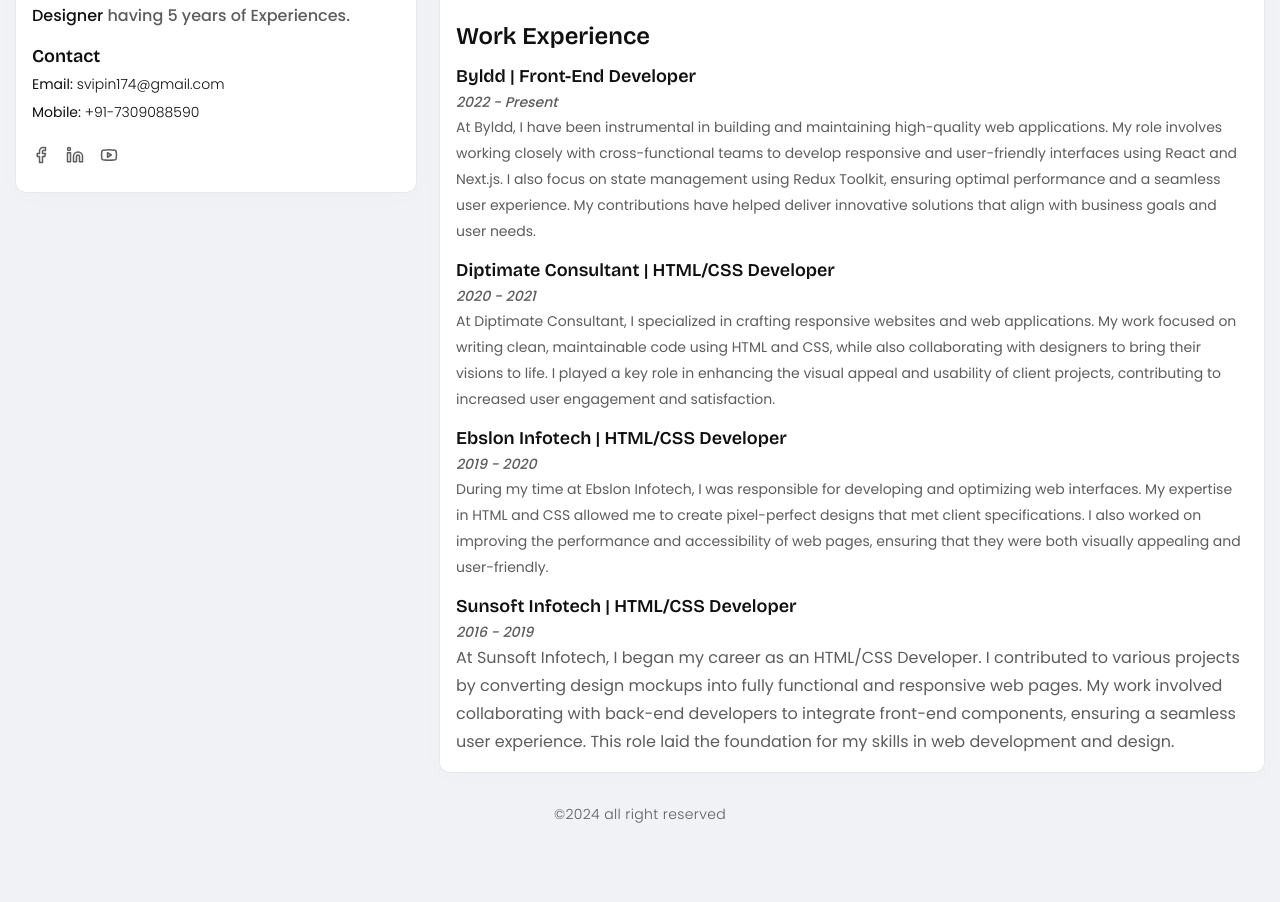
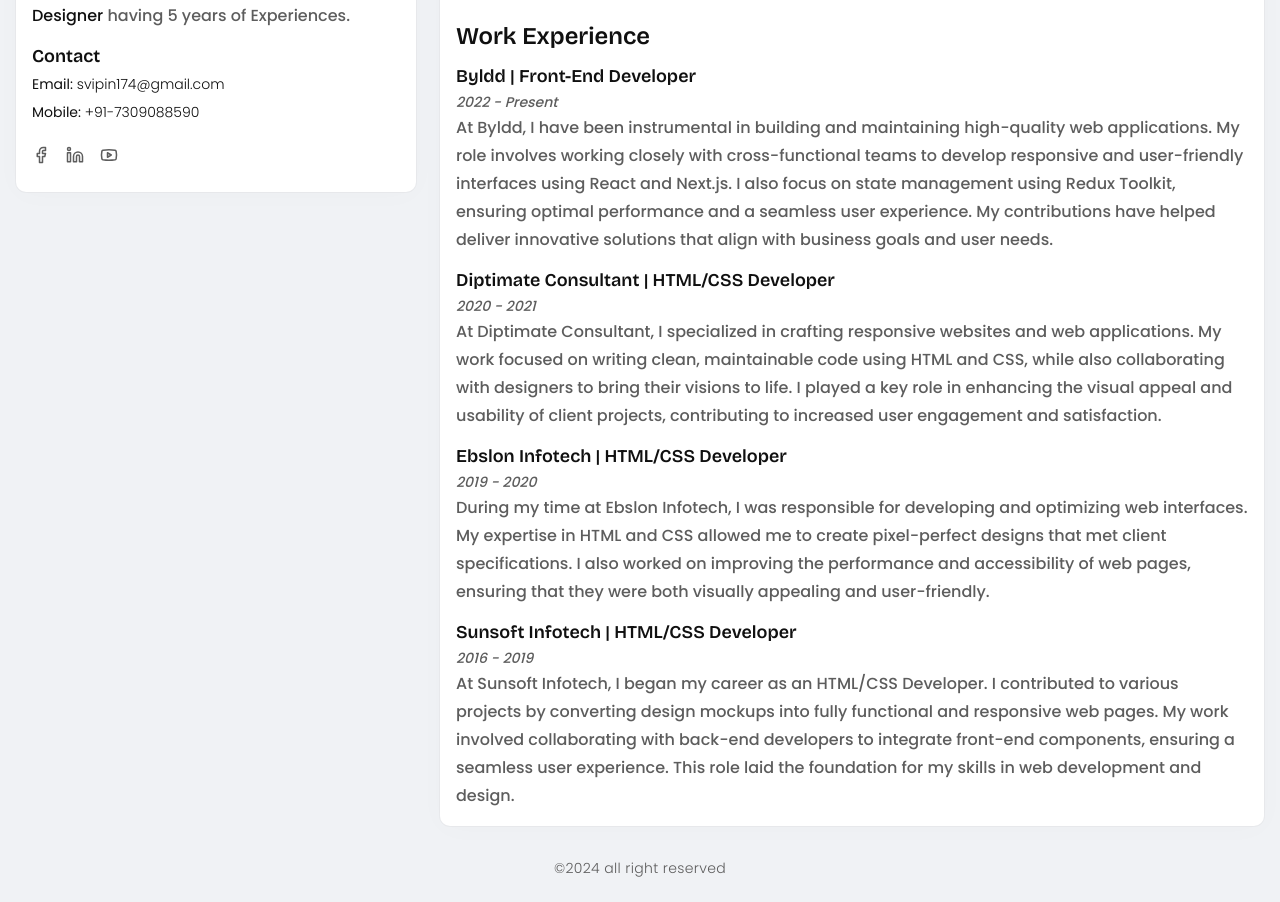
Before and after one commit to vipincode/vipinsing-dev, a Next.js app: page /about in a window 1280 px wide. Shown: the part 526-1428 px from the top of the page. Before the commit the page ends 1374 px from the top, so only its background shows below. Built offline with nearby package versions, Linux system fonts and the light colour scheme.

Commit message:
update text

```diff
--- a/src/module/about/index.tsx
+++ b/src/module/about/index.tsx
@@ -37,7 +37,7 @@
                   <H3>Byldd | Front-End Developer</H3>
                   <span className="text-sm font-medium italic">2022 - Present</span>
                 </div>
-                <Text variant="sm">
+                <Text>
                   At Byldd, I have been instrumental in building and maintaining high-quality web applications. My role
                   involves working closely with cross-functional teams to develop responsive and user-friendly
                   interfaces using React and Next.js. I also focus on state management using Redux Toolkit, ensuring
@@ -50,7 +50,7 @@
                   <H3>Diptimate Consultant | HTML/CSS Developer</H3>
                   <span className="text-sm font-medium italic">2020 - 2021</span>
                 </div>
-                <Text variant="sm">
+                <Text>
                   At Diptimate Consultant, I specialized in crafting responsive websites and web applications. My work
                   focused on writing clean, maintainable code using HTML and CSS, while also collaborating with
                   designers to bring their visions to life. I played a key role in enhancing the visual appeal and
@@ -62,7 +62,7 @@
                   <H3>Ebslon Infotech | HTML/CSS Developer</H3>
                   <span className="text-sm font-medium italic">2019 - 2020</span>
                 </div>
-                <Text variant="sm">
+                <Text>
                   During my time at Ebslon Infotech, I was responsible for developing and optimizing web interfaces. My
                   expertise in HTML and CSS allowed me to create pixel-perfect designs that met client specifications. I
                   also worked on improving the performance and accessibility of web pages, ensuring that they were both
@@ -74,7 +74,7 @@
                   <H3>Sunsoft Infotech | HTML/CSS Developer</H3>
                   <span className="text-sm font-medium italic">2016 - 2019</span>
                 </div>
-                <Text className="font-normal">
+                <Text>
                   At Sunsoft Infotech, I began my career as an HTML/CSS Developer. I contributed to various projects by
                   converting design mockups into fully functional and responsive web pages. My work involved
                   collaborating with back-end developers to integrate front-end components, ensuring a seamless user
```
